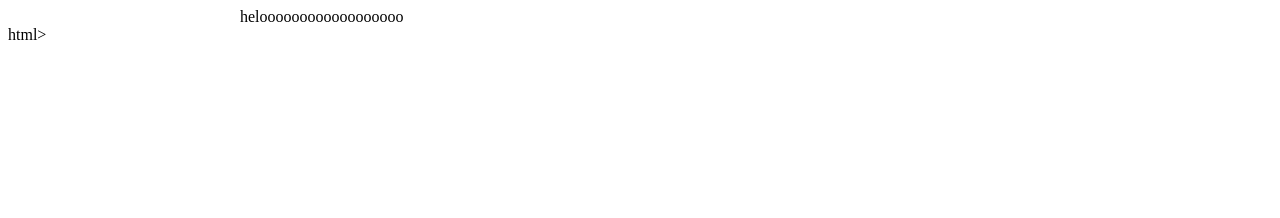
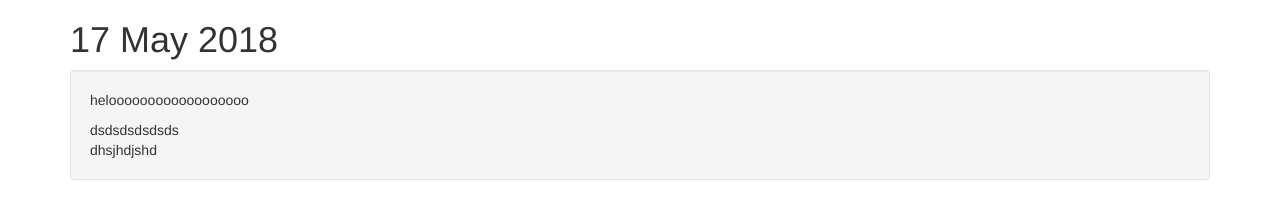
Before and after one commit to trulygamechanger/trulygamechanger.github.io, a plain HTML site: page index.html in a window 1280 px wide. Drawn offline with nearby package versions, Linux system fonts and the light colour scheme.

Commit message:
commit 4

```diff
--- a/css/style.css
+++ b/css/style.css
@@ -1,4 +1,5 @@
 #page-wrap {
      width: 800px;
      margin: 0 auto;
+     text-align: left;
 }
--- a/index.html
+++ b/index.html
@@ -1,12 +1,30 @@
 <html>
 <head>
 	<link rel="stylesheet" type="text/css" href="css/style.css">
+	<meta charset="utf-8">
+  <meta name="viewport" content="width=device-width, initial-scale=1">
+  <link rel="stylesheet" href="https://maxcdn.bootstrapcdn.com/bootstrap/3.3.7/css/bootstrap.min.css">
+  <script src="https://ajax.googleapis.com/ajax/libs/jquery/3.3.1/jquery.min.js"></script>
+  <script src="https://maxcdn.bootstrapcdn.com/bootstrap/3.3.7/js/bootstrap.min.js"></script>
 </head>
+
+
+
 <body>
-  <div id="page-wrap">
+
+<div class = "container">
+	<h1> 17 May 2018</h1>
+</div>
+<div class = "container">
+	<div  class = "well">
     <!-- all websites HTML here -->
-    heloooooooooooooooooo
-  </div>
+   		<p> heloooooooooooooooooo </p>
+   		dsdsdsdsdsds <br/> dhsjhdjshd
+  	</div>
+</div>
+
 </body>
 
-</html>html>
+
+
+</html>
```
Also changed, not shown: 1 other file.
